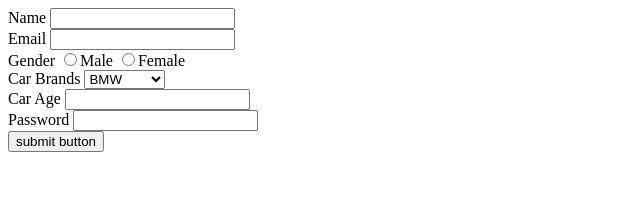
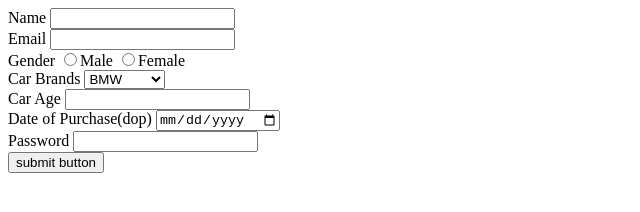
Before and after one commit to acciojob/car-insurance-form-nomaannn, a website: page main.html in a window 1280 px wide. Shown: the whole page, without its empty margins (0-640 px from the left). Drawn offline with Linux system fonts and the light colour scheme.

Commit message:
created a submission

```diff
--- a/main.html
+++ b/main.html
@@ -35,7 +35,10 @@
 		<label for="carage">Car Age</label>
 		<input type="number" required id="carage"/>
 	</div>
-
+	<div>
+		<label for="dop">Date of Purchase(dop)</label>
+		<input type="date" required id="dop"/>
+	</div>
 	<div>
 		<label for="password">Password</label>
 		<input type="password" required id="password"/>
```
